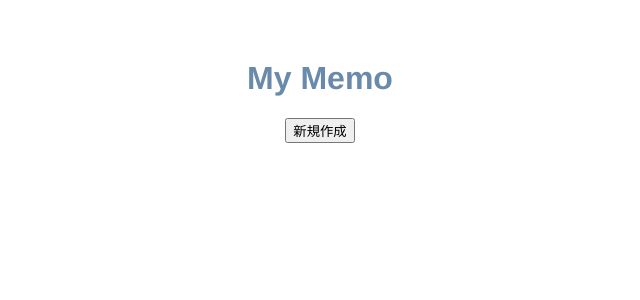
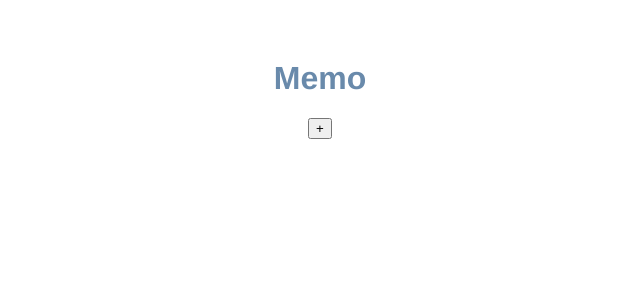
Before and after one commit to pachikuriii/vue-cli, a Vue app in the folder memo-app/: page / in a window 1280 px wide. Shown: the top 300 px of the page, without its empty margins (320-960 px from the left). Built offline with nearby package versions, Linux system fonts and the light colour scheme.

Commit message:
変数名など全体的に見直し、リファクタリング

```diff
--- a/memo-app/src/App.vue
+++ b/memo-app/src/App.vue
@@ -1,49 +1,47 @@
 <template>
   <div id="app">
-    <h1>My Memo</h1>
-    <MemosList v-bind:memo_items="memo_items" @catchMessage="editMemoMethod" />
+    <h1>Memo</h1>
+    <MemoList v-bind:memo_items="memo_items" @editMemo="editMemo" />
     <div>
       <div v-if="!this.editing"></div>
       <div v-else>
         <EditMemo
           v-bind:memo_content="memo_content"
-          @delete-memo-event="deleteMemoMethod"
-          @doneedit-memo-event="doneEditMemoMethod"
-        ></EditMemo>
+          @delete-event="deleteMemo"
+          @doneedit-event="doneEditMemo"
+        />
       </div>
     </div>
-
-    <MakeMemo v-on:make-memo-event="makeMemoMethod" />
+    <AddMemo @add-event="addMemo" />
   </div>
 </template>
 
 <script>
-import MemosList from "./components/MemosList.vue";
+import MemoList from "./components/MemoList.vue";
 import EditMemo from "./components/EditMemo.vue";
-import MakeMemo from "./components/MakeMemo.vue";
+import AddMemo from "./components/AddMemo.vue";
 const STORAGE_KEY = "vue-memo";
 const todoStorage = {
   fetch: function () {
-    const todos = JSON.parse(localStorage.getItem(STORAGE_KEY) || "[]");
-    return todos;
+    return JSON.parse(localStorage.getItem(STORAGE_KEY) || "[]");
   },
-  save: function (todos) {
-    localStorage.setItem(STORAGE_KEY, JSON.stringify(todos));
+  save: function (memos) {
+    localStorage.setItem(STORAGE_KEY, JSON.stringify(memos));
   },
 };
 
 export default {
   name: "App",
   components: {
-    MemosList,
+    MemoList,
     EditMemo,
-    MakeMemo,
+    AddMemo,
   },
   data() {
     return {
       memo_items: [],
       editing: false,
-      editing_id: "",
+      memo_id: "",
       memo_content: "",
     };
   },
@@ -52,39 +50,31 @@ export default {
   },
 
   methods: {
-    makeMemoMethod(newMemo) {
+    addMemo(newMemo) {
       this.memo_items.push(newMemo);
       todoStorage.save(this.memo_items);
       this.memo_content = newMemo.content;
-      this.editing_id = newMemo.id;
+      this.memo_id = newMemo.id;
       this.editing = true;
     },
-    editMemoMethod(memo_item) {
+    editMemo(memo_item) {
       this.memo_content = memo_item.content;
-      this.editing_id = memo_item.id;
+      this.memo_id = memo_item.id;
       this.editing = true;
     },
-    doneEditMemoMethod(content) {
-      const edititem = this.memo_items.find((v) => v.id === this.editing_id);
+    doneEditMemo(content) {
+      const edititem = this.memo_items.find((v) => v.id === this.memo_id);
       const index = this.memo_items.indexOf(edititem);
       this.memo_items[index].content = content;
       todoStorage.save(this.memo_items);
       this.editing = false;
-      this.editing_id = "";
-
+    },
+    deleteMemo() {
+      const deleteitem = this.memo_items.find((v) => v.id === this.memo_id);
+      const index = this.memo_items.indexOf(deleteitem);
+      this.memo_items.splice(index, 1);
       todoStorage.save(this.memo_items);
       this.editing = false;
-    },
-    deleteMemoMethod() {
-      const deleteitem = this.memo_items.find((v) => v.id === this.editing_id);
-      const index = this.memo_items.indexOf(deleteitem);
-      const check = confirm("本当に削除しますか？");
-      if (check === true) {
-        this.memo_items.splice(index, 1);
-      }
-      todoStorage.save(this.memo_items);
-      this.editing = false;
-      this.editing_id = "";
     },
   },
   created: function () {
--- a/memo-app/src/components/MakeMemo.vue
+++ b/memo-app/src/components/AddMemo.vue
@@ -1,6 +1,6 @@
 <template>
   <div>
-    <button @click="doadd">新規作成</button>
+    <button @click="doadd">+</button>
   </div>
 </template>
 
@@ -20,7 +20,7 @@ export default {
         id: uuidv4(),
       };
       //send to parent
-      this.$emit("make-memo-event", newMemo);
+      this.$emit("add-event", newMemo);
     },
   },
 };
--- a/memo-app/src/components/EditMemo.vue
+++ b/memo-app/src/components/EditMemo.vue
@@ -17,11 +17,11 @@ export default {
   },
   methods: {
     doedit() {
-      this.$emit("doneedit-memo-event", this.content);
+      this.$emit("doneedit-event", this.content);
       this.content = "";
     },
     dodelete() {
-      this.$emit("delete-memo-event");
+      this.$emit("delete-event");
     },
   },
 };
--- a/memo-app/src/components/MemoItem.vue
+++ b/memo-app/src/components/MemoItem.vue
@@ -10,7 +10,7 @@ export default {
   props: ["memo_item"],
   methods: {
     doedit() {
-      this.$emit("catchMessage", this.memo_item);
+      this.$emit("editMemo", this.memo_item);
     },
   },
 };
--- a/memo-app/src/components/MemosList.vue
+++ b/memo-app/src/components/MemoList.vue
@@ -3,7 +3,7 @@
     <div v-bind:key="memo_item.id" v-for="memo_item in memo_items">
       <MemoItem
         v-bind:memo_item="memo_item"
-        @catchMessage="editMemoMethod"
+        @editMemo="editMemoMethod"
       ></MemoItem>
     </div>
   </div>
@@ -12,14 +12,14 @@
 <script>
 import MemoItem from "./MemoItem.vue";
 export default {
-  name: "MemosList",
+  name: "MemoList",
   props: ["memo_items"],
   components: {
     MemoItem,
   },
   methods: {
     editMemoMethod(memo_item) {
-      this.$emit("catchMessage", memo_item);
+      this.$emit("editMemo", memo_item);
     },
   },
 };
```
